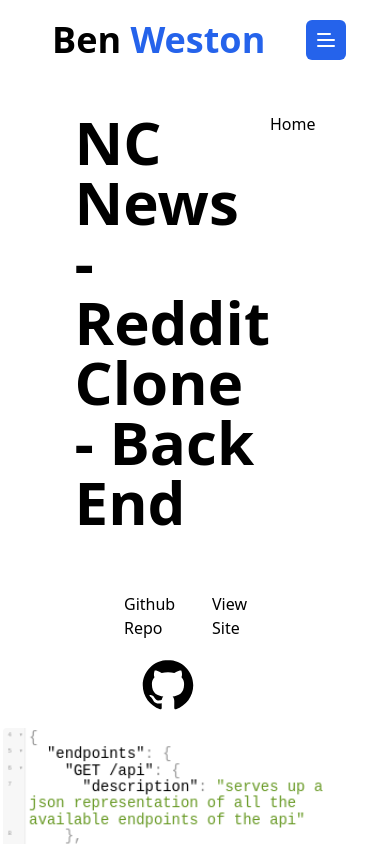
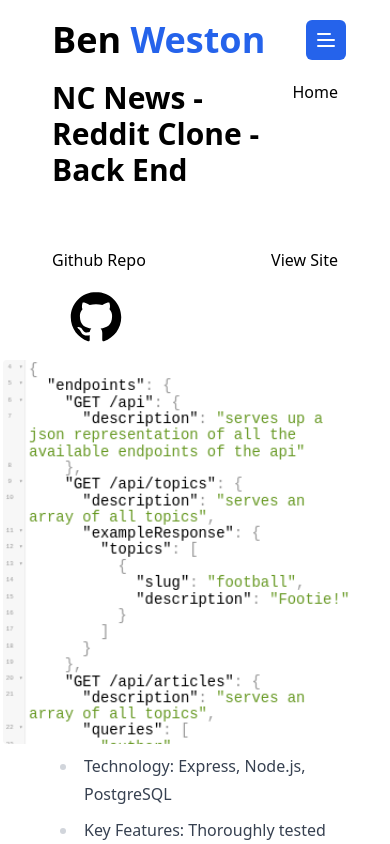
Before and after one commit to benwestondigital/next-portfolio, a Next.js app: page /projects/reddit-back in a window 390 px wide. Shown: the top 844 px of the page. Built offline with nearby package versions, Linux system fonts and the light colour scheme.

Commit message:
shrink h1 on mobile and add image priority

```diff
--- a/components/About.jsx
+++ b/components/About.jsx
@@ -12,18 +12,19 @@ const About = () => {
             alt='hero'
             layout='fill'
             objectFit='contain'
+            priority
             className='hidden rounded-full cursor-pointer md:block'
           />
         </div>
         <div className='flex flex-col mx-10 mt-10 md:w-1/2 md:ml-20'>
-          <h1 className='mb-5 font-bold text-left text-7xl'>
+          <h1 className='mb-5 font-bold text-left text-5xl md:text-7xl'>
             Hi! I&apos;m <span className='text-indigo-900'>Ben!</span> I love to
             create interesting projects with code.
           </h1>
         </div>
       </div>
       <div className='flex flex-col justify-center items-center mx-2 mt-10 md:w-4/5 md:ml-20'>
-        <p className='prose lg: prose-xl flex-wrap mb-5 md:w-2/3 font-normal text-left'>
+        <p className='prose lg:prose-xl flex-wrap mb-5 md:w-2/3 font-normal text-left'>
           <br />
           I first became interested in coding through playing online games when
           I was a teenager. I saw people creating programs to automate their
--- a/pages/projects/[slug].js
+++ b/pages/projects/[slug].js
@@ -31,9 +31,9 @@ export async function getStaticProps({ params: { slug } }) {
 
 const ProjectPage = ({ frontmatter, content }) => {
   return (
-    <div className='flex flex-col justify-between items-center md:mx-20 md:pt-32 p-28'>
+    <div className='flex flex-col justify-between items-center md:mx-20 p-10 pt-20 md:pt-32 md:p-28'>
       <div className='flex justify-between mb-10'>
-        <h1 className='mb-5 font-bold text-left text-6xl'>
+        <h1 className='mb-5 font-bold text-left text-3xl md:text-6xl'>
           {frontmatter.title}
         </h1>
         <Link href='/'>
@@ -56,6 +56,7 @@ const ProjectPage = ({ frontmatter, content }) => {
           src={`/${frontmatter.image}`}
           alt={frontmatter.title}
           objectFit='cover'
+          priority
           layout='fill'
           className='p-2 rounded'
           objectPosition='top'
```
